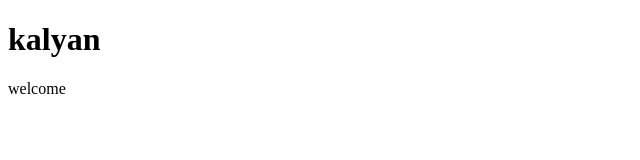
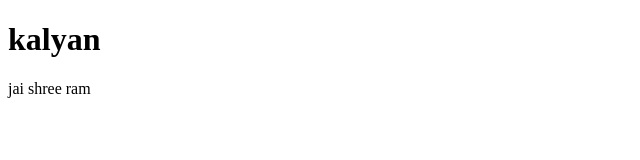
Before and after one commit to Kalyan036/Kalyan036.github.io, a plain HTML site: page index.html in a window 1280 px wide. Shown: the full height of the page, 0-640 px from the left. Drawn offline with Linux system fonts and the light colour scheme.

Commit message:
Update index.html

```diff
--- a/index.html
+++ b/index.html
@@ -7,6 +7,6 @@
 </head>
 <body>
     <h1>kalyan</h1>
-    <p>welcome</p>
+    <p>jai shree ram</p>
 </body>
 </html>
```
